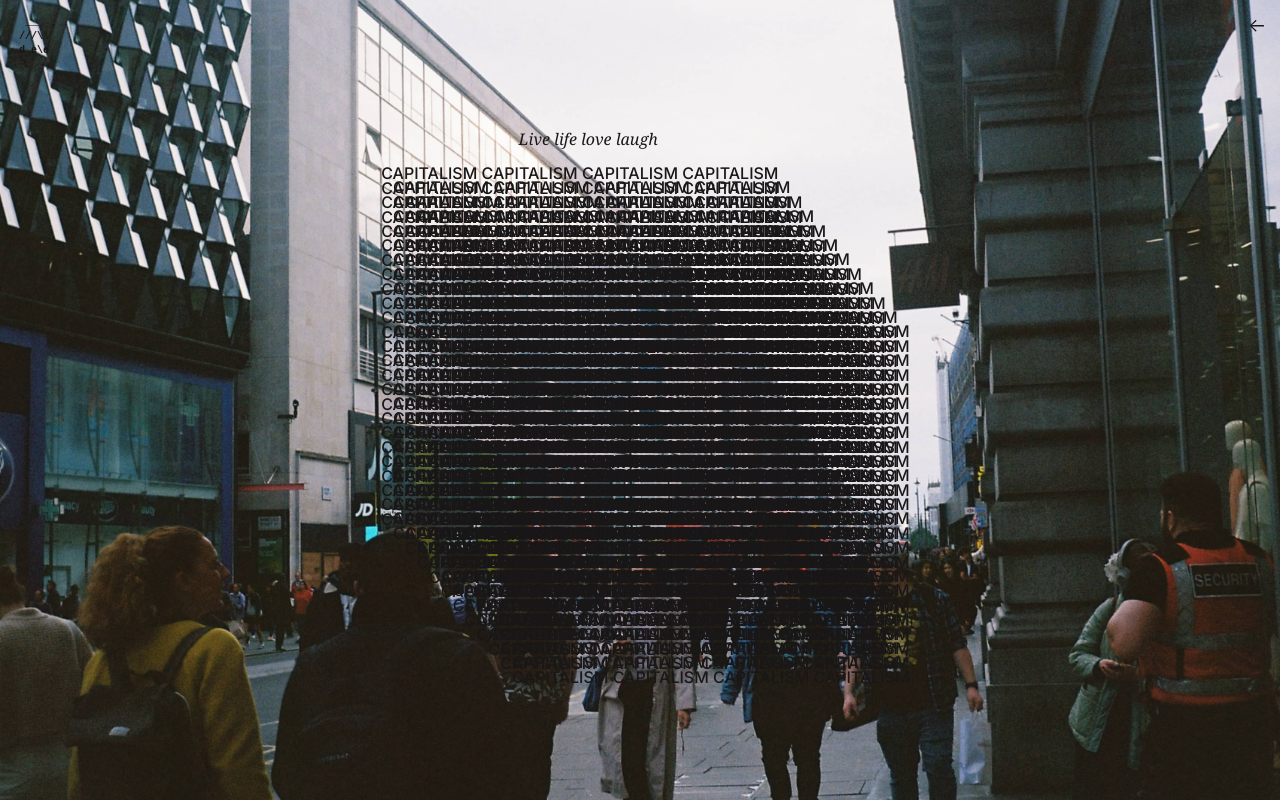
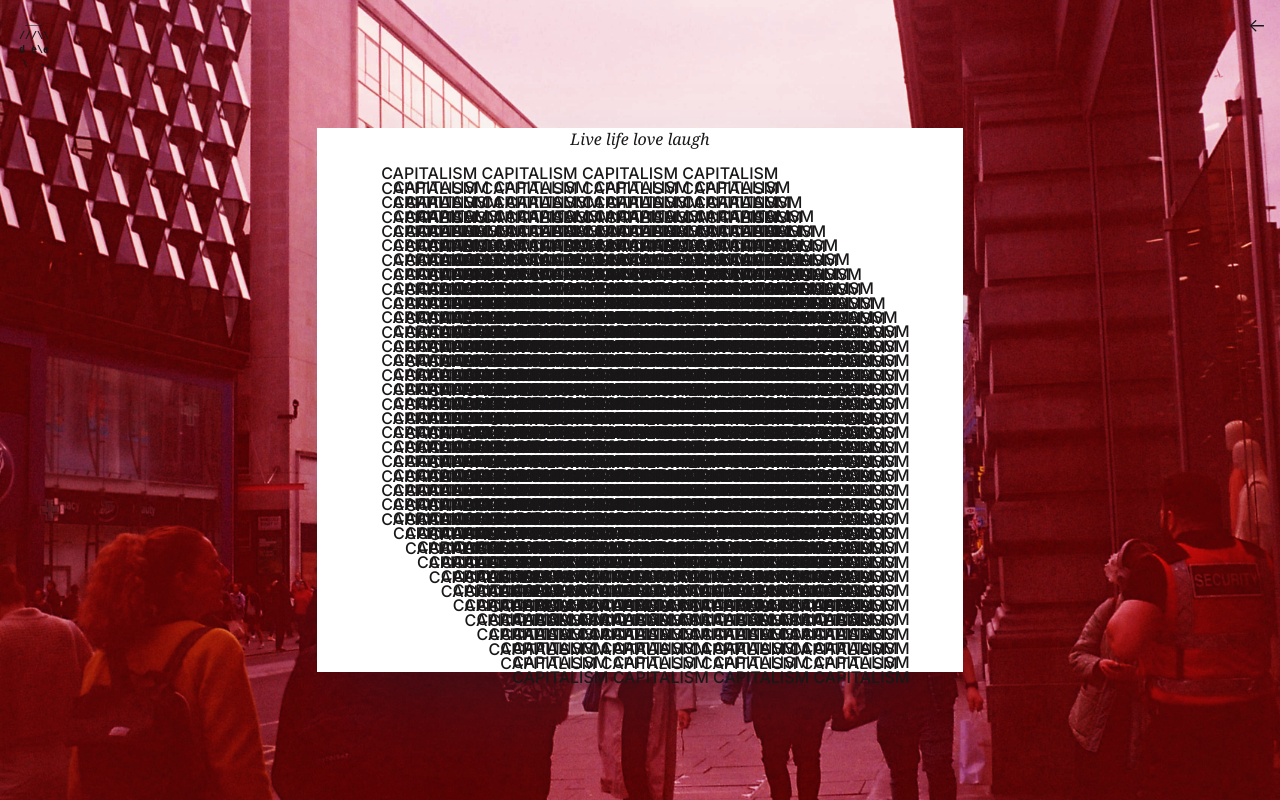
Before and after one commit to davidcabanne/davorama, a Next.js app: page /capitalism in a window 1280 px wide. Built offline with nearby package versions, Linux system fonts and the light colour scheme.

Commit message:
feat: fix video on Safari, capitalism section

```diff
--- a/src/pages/capitalism/index.jsx
+++ b/src/pages/capitalism/index.jsx
@@ -9,10 +9,23 @@ import { Section, Wrapper } from "../../components/sections/Section";
 import capitalismImage from "../../../public/images/capitalism/capitalism.jpg";
 
 const StyledSection = styled(Section)`
+  position: relative;
   height: 100vh;
 
   & > div {
     z-index: 1;
+    width: auto;
+    background: white;
+    padding: 0px ${_var.spaceL};
+    box-shadow: ${_var.cardShadowXLarge};
+  }
+
+  &::after {
+    content: "";
+    position: absolute;
+    inset: 0;
+    background: #fd0317;
+    mix-blend-mode: soft-light;
   }
 `;
 
@@ -84,6 +97,7 @@ const StyledImage = styled(Image)`
   position: absolute;
   inset: 0;
   object-fit: cover;
+  user-select: none;
 `;
 
 const Capitalism = () => {
@@ -136,7 +150,7 @@ const Capitalism = () => {
   return (
     <StyledSection>
       <Wrapper>
-        <TitlePanel style={{ marginLeft: `-${width / 5}px` }}>
+        <TitlePanel>
           <Title>Live life love laugh</Title>
           <Title className="subtitle">Die death hate rage</Title>
         </TitlePanel>
--- a/src/pages/police-brutality/index.jsx
+++ b/src/pages/police-brutality/index.jsx
@@ -65,7 +65,7 @@ const PoliceBrutality = () => {
       <Text>
         <p>The Thin Blue Lie</p>
       </Text>
-      <video ref={videoRef} autoPlay muted loop>
+      <video ref={videoRef} playsInline autoPlay muted loop>
         <source src="videos/brutality.mp4" type="video/mp4" />
       </video>
     </Container>
```
Also changed, not shown: src/pages/moving-through-space-and-time/index.jsx (+30 -17 lines).
